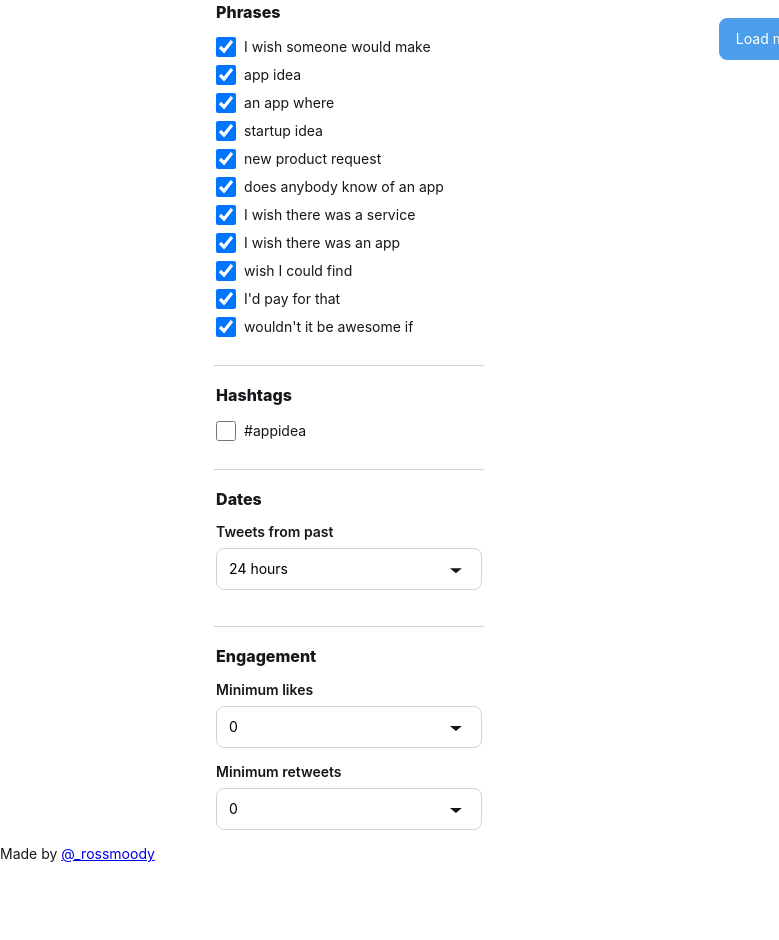
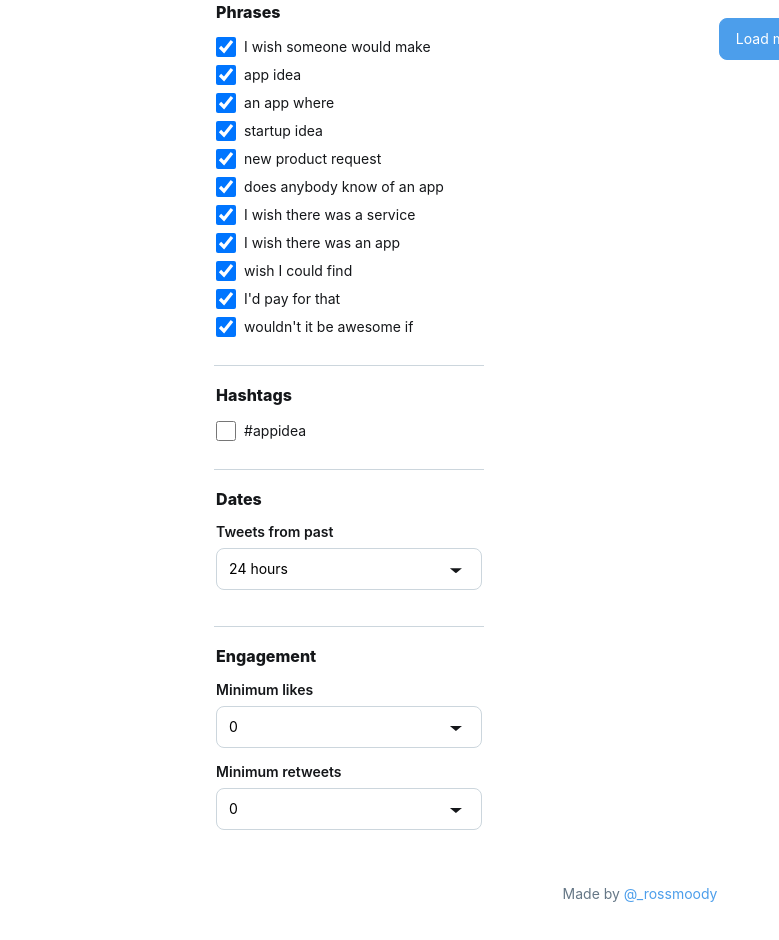
Before and after one commit to rossmoody/productidea, a website built with Parcel: page index.html in a window 1280 px wide. Shown: the part 465-1405 px from the top of the page, without its empty margins (0-779 px from the left). Before the commit the page ends 1327 px from the top, so only its background shows below. Built offline with nearby package versions, Linux system fonts and the light colour scheme.

Commit message:
commit message

```diff
--- a/index.html
+++ b/index.html
@@ -253,7 +253,7 @@
       </div>
     </main>
     <footer>
-      Made by <a href="https://www.twitter.com/_rossmoody">@_rossmoody</a>
+      Made by&nbsp;<a href="https://www.twitter.com/_rossmoody">@_rossmoody</a>
     </footer>
     <script src="https://platform.twitter.com/widgets.js"></script>
     <script src="src/index.js"></script>
--- a/src/filters.js
+++ b/src/filters.js
@@ -33,6 +33,10 @@ export function applyFilters(filterParams, tweets) {
     return filterParams.filters[tweet.query_id]
   }
 
+  function filterTrump(tweet) {
+    return tweet.text.includes("Trump")
+  }
+
   function filterByTime(tweet) {
     let multiplier
 
@@ -54,6 +58,7 @@ export function applyFilters(filterParams, tweets) {
     .filter(filterByTime)
     .filter(filterLikes)
     .filter(filterRetweets)
+    .filter(filterTrump)
 
   setCount(timeResults, phrases)
 
--- a/styles/styles.css
+++ b/styles/styles.css
@@ -26,6 +26,11 @@ body {
     Oxygen-Sans, Ubuntu, Cantarell, "Helvetica Neue", sans-serif;
   color: var(--grey-400);
   font-size: 1.4rem;
+}
+
+a {
+  color: var(--primary-color);
+  text-decoration: none;
 }
 
 h1 {
@@ -281,6 +286,13 @@ input[type="checkbox"] {
   z-index: 5;
 }
 
+footer {
+  margin: 4rem 0 8rem 0;
+  display: flex;
+  justify-content: center;
+  color: var(--grey-300);
+}
+
 @media only screen and (max-width: 860px) {
   nav svg {
     width: 200px;
```
